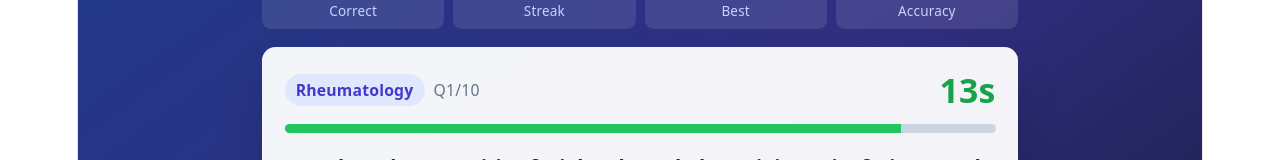
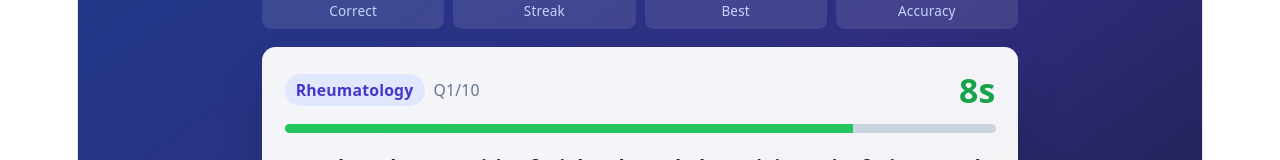
Before and after one commit to aaq6-ml/step2-reflex-trainer, a React (Vite) app: page / in a window 1280 px wide. Both pictures are taken after a click on the button "Start Training your Reflexes". Shown: the part 183-343 px from the top of the page. Built offline with nearby package versions, Linux system fonts and the light colour scheme.

Commit message:
Update App.jsx
decreased timer time to 10 seconds

```diff
--- a/src/App.jsx
+++ b/src/App.jsx
@@ -733,7 +733,7 @@ export default function ReflexTrainer() {
   const [answered, setAnswered] = useState(false);
   const [selectedAnswer, setSelectedAnswer] = useState(null);
   const [shuffledAnswers, setShuffledAnswers] = useState([]);
-  const [timeLeft, setTimeLeft] = useState(15);
+  const [timeLeft, setTimeLeft] = useState(10);
   const [timerActive, setTimerActive] = useState(false);
 
   const generateNewSession = () => {
@@ -752,7 +752,7 @@ export default function ReflexTrainer() {
     setAnswered(false);
     setSelectedAnswer(null);
     setShuffledAnswers([]);
-    setTimeLeft(15);
+    setTimeLeft(10);
     setTimerActive(true);
     setSessionComplete(false);
   };
@@ -771,7 +771,7 @@ export default function ReflexTrainer() {
     setShuffledAnswers(shuffled);
     setAnswered(false);
     setSelectedAnswer(null);
-    setTimeLeft(15);
+    setTimeLeft(10);
     setTimerActive(true);
   }, [currentQIndex, current, gameStarted, sessionComplete]);
 
@@ -850,7 +850,7 @@ export default function ReflexTrainer() {
             </button>
 
             <p className="text-indigo-300 text-sm mt-5">
-              Random 10-question sessions • 15 seconds per question
+              Random 10-question sessions • 10 seconds per question
             </p>
           </div>
         </div>
@@ -927,7 +927,7 @@ export default function ReflexTrainer() {
                   setAnswered(false);
                   setSelectedAnswer(null);
                   setShuffledAnswers([]);
-                  setTimeLeft(15);
+                  setTimeLeft(10);
                 }}
                 className="bg-white/10 hover:bg-white/20 text-white font-bold py-2.5 px-7 rounded-full transition border border-white/20"
               >
@@ -1033,7 +1033,7 @@ export default function ReflexTrainer() {
                   ? "bg-yellow-500"
                   : "bg-red-500"
               }`}
-              style={{ width: `${(timeLeft / 15) * 100}%` }}
+              style={{ width: `${(timeLeft / 10) * 100}%` }}
             />
           </div>
 
```
